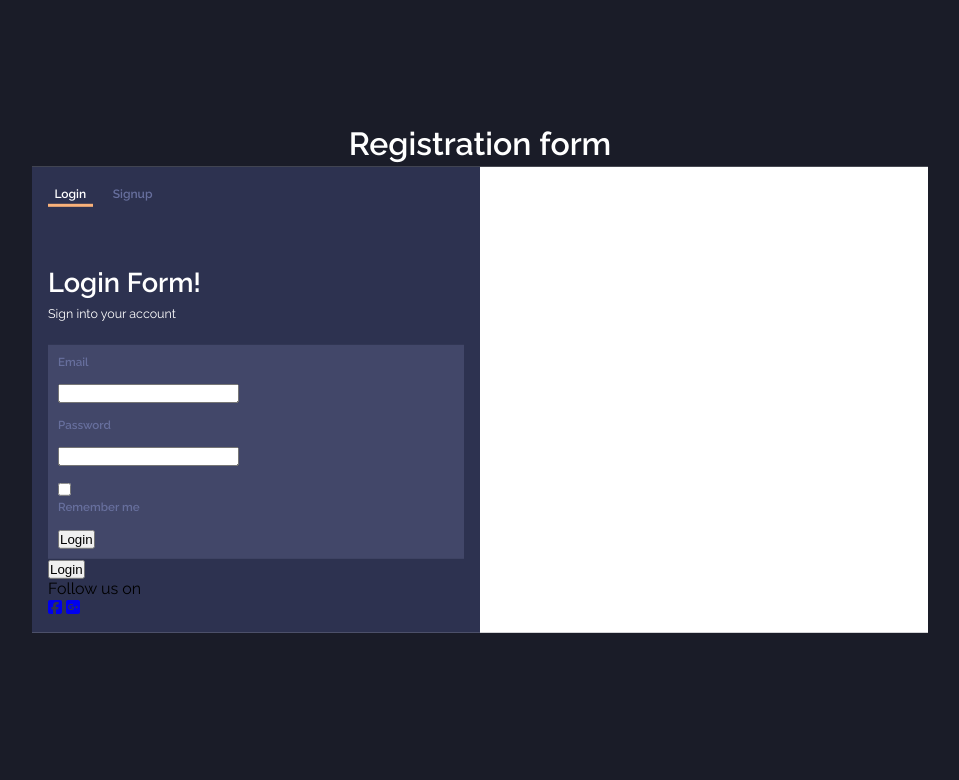
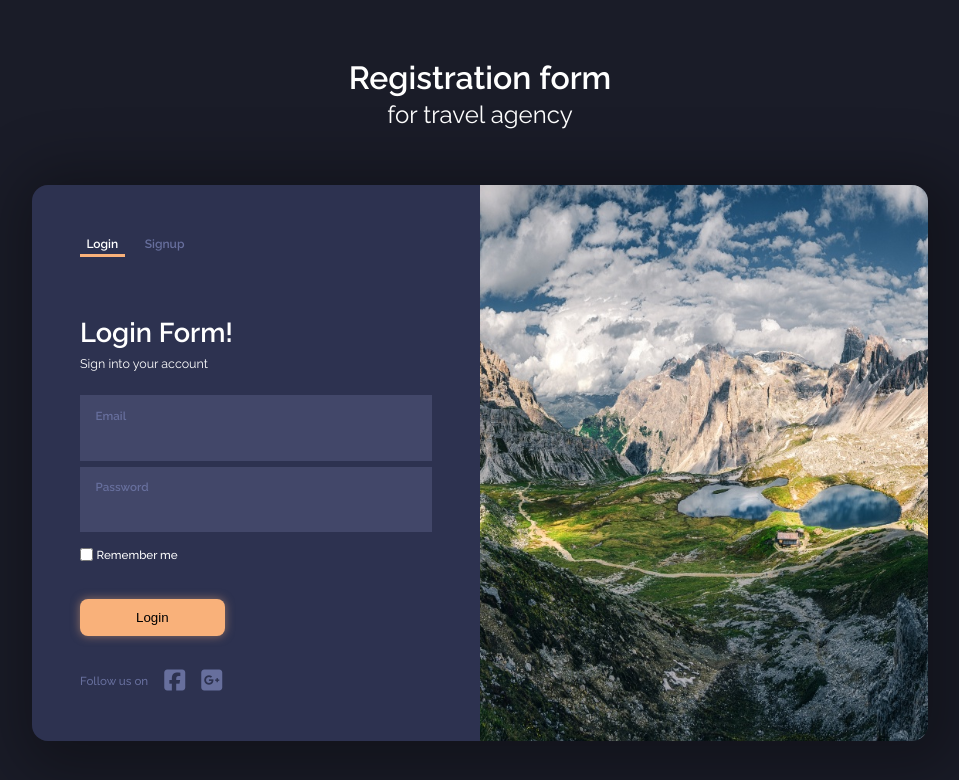
Before and after one commit to larryQuao/login-form-design-1, a plain HTML site: page index.html in a window 1280 px wide. Shown: the whole page, without its empty margins (160-1119 px from the left). Drawn offline with Linux system fonts and the light colour scheme.

Commit message:
done with this

```diff
--- a/index.html
+++ b/index.html
@@ -29,25 +29,22 @@
                 <p class="info-text">Sign into your account</p>
             </div>
 
-            <form action="#" class="form-main">
-                <div class="input-group">
+            <form action="#">
+                <div class="input-group form-main">
                     <label for="email">Email</label>
-                    <input type="email" name="email" id="email" required>
+                    <input type="email" name="email" id="email" class= "form-input" required>
                 </div>
-                <div class="input-group">
+                <div class="input-group form-main">
                     <label for="password">Password</label>
-                    <input type="password" name="password" id="password" required>
+                    <input type="password" name="password" id="password" class="form-input" required>
+                    <span class="password-toggle"><i></i></span>
                 </div>
-                <div class="input-group">  <!-- Not strictly necessary, but good for consistency -->
+                <div class="input-group checkbox">  <!-- Not strictly necessary, but good for consistency -->
                     <input type="checkbox" name="remember" id="remember">
                     <label for="remember">Remember me</label>
                 </div>
-                <button>Login</button>
             </form>
-
-
-
-            <button>Login</button>
+            <button class="btn">Login</button>
 
             <div class="other-link">
                 <p>Follow us on</p>
@@ -58,9 +55,19 @@
             </div>
 
         </div>
-        <div class="form-right"></div>
+        <div class="form-right">
+        </div>
     </div>
 
     <script src="https://kit.fontawesome.com/ecc73d8886.js" crossorigin="anonymous"></script>
+    <script>
+        const passwordInput = document.getElementById('password');
+        const togglePassword = document.querySelector('.password-toggle');
+
+        togglePassword.addEventListener('click', () => {
+            passwordInput.type = passwordInput.type === 'password'? 'text' : 'password';
+            togglePassword.classList.toggle('hidden');
+        });
+    </script>
 </body>
 </html>
--- /dev/null
+++ b/sass/_button.scss
@@ -0,0 +1,12 @@
+@use 'color' as *;
+
+.btn {
+    padding: 0.7rem 3.5rem;
+    margin-bottom: 2rem;
+    border-radius: 0.5rem;
+    background-color: $color-5;
+    box-shadow: 0 0 10px rgba($color-5, 0.5);
+    cursor: pointer;
+    outline: none;
+    border: none;
+}
--- a/sass/_form.scss
+++ b/sass/_form.scss
@@ -1,31 +1,61 @@
 @use 'color' as *;
 @use 'mixins' as *;
+@use 'typography' as *;
 
 .form-main {
+    max-width: 600px;
     background-color: $color-2;
-    padding: 0.625rem;
-    // margin-bottom: 0.2rem;
+    padding: 0.85rem;
+    border-left: 2px solid transparent;
+
+    .form-input {
+        &:focus {
+            outline: none;
+
+        & + lable {
+            color: $color-5;
+            }
+        }
+    }
+
+    &:focus-within {
+        border-left: 5px solid $color-5;
+        padding-left: 10px;
+        transition: all 0.3s ease;
+    }
+}
 
 .input-group {
-        margin-bottom: 15px;
+    margin-bottom:6px;
 
     label {
-            display: block; // Takes up full width
-            margin-bottom: 5px; // Small space between label and input
+        display: block;
+        margin-bottom: 5px;
         color: $color-1;
         @include font-decorate(0.725rem, 600);
     }
 
     input[type='email'], input[type='password'] {
-            margin-top: 10px;
-            // background-color: $color-2;
+        margin-top: 2px;
+        font-family: $font-Raleway;
+        width: 100%;
+        background-color: $color-2;
+        color: $color-white;
+        border: none;
         outline: none;
     }
+}
 
-    // input {
-    //     background-color: $color-2;
-    //     outline: none;
-    // }
+.checkbox {
+    margin-top: 1rem;
+    margin-bottom: 2rem;
+    display: flex;
+    align-items: flex-start;
 
+    label {
+        margin-left: 0.225rem;
+        color: $color-white;
+        font-weight: 500;
+        cursor: pointer;
         }
 }
--- a/sass/_login-links.scss
+++ b/sass/_login-links.scss
@@ -2,7 +2,6 @@
 
 .login-links {
     padding: 0;
-    // margin: 1rem 0;
 
     ul{
         list-style: none;
--- /dev/null
+++ b/sass/_other-link.scss
@@ -0,0 +1,23 @@
+@use 'color' as *;
+@use 'mixins' as *;
+
+.other-link {
+    display: flex;
+    gap: 1rem;
+    align-items: center;
+    // margin-bottom: 3rem;
+
+    p {
+        @include font-decorate(0.725rem, 500);
+        color: $color-1;
+    }
+
+    .social-links {
+        display: flex;
+        gap: 1rem;
+        i {
+            font-size: 24px;
+            color: $color-1;
+        }
+    }
+}
--- a/sass/main.scss
+++ b/sass/main.scss
@@ -2,6 +2,8 @@
 @use 'login-links' as *;
 @use 'info' as *;
 @use 'form' as *;
+@use 'button' as *;
+@use 'other-link' as *;
 
 * {
     margin: 0;
@@ -12,16 +14,17 @@
 body{
     font-family: 'Raleway', sans-serif;
     background-color: $color-4;
-    display: relative;
     min-height: 100vh;
+    display: flex;
+    flex-direction: column;
+    justify-content: center;
+    align-items: center;
 
     .heading {
-        position: absolute;
-        top: 20%;
-        left: 50%;
-        transform: translate(-50%, -50%);
         text-align: center;
         color: $color-white;
+        margin-bottom: 3.5rem;
+;
 
         &-main {
             font-weight: 600;
@@ -36,19 +39,43 @@
 }
 
 .container {
-    position: absolute;
-    top: 50%;
-    left: 50%;
-    transform: translate(-50%, -50%);
+    display: flex;
+    max-width: 1200px;
     width: 70%;
-    // height: 8rem;
     margin: 0 auto;
-    background-color: $color-white;
+    border-radius: 1rem;
+    box-shadow: 10px 10px 60px 25px rgba(black, 0.3);
 
     .form-left {
+        max-width: 800px !important;
         width: 50%;
         height: 100%;
-        padding: 1rem;
+        padding: 3rem;
+        border-radius: 1rem 0 0 1rem ;
         background-color: $color-3;
     }
+    .form-right {
+        max-width: 800px !important;
+        width: 50%;
+        padding: 3rem;
+        border-radius: 0 1rem 1rem 0 ;
+        background: url('../image/landscape.jpg');
+        background-size: cover;
+        background-position: center
+    }
+
+    @media (max-width: 968px) {
+        flex-direction: column-reverse;
+
+        .form-left{
+            width: 100%;
+            border-radius: 0 0 1rem 1rem ;
+        }
+
+        .form-right{
+            width: 100%;
+            height: 100vh;
+            border-radius: 1rem 1rem 0 0;
+        }
+    }
 }
```
Also changed, not shown: css/main.css, image/landscape.jpg (added), 1 other file. Lines whose indentation alone changed are shown as unchanged.
